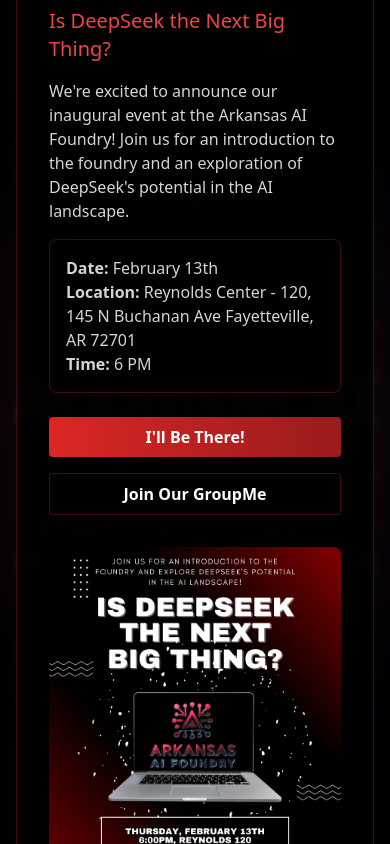
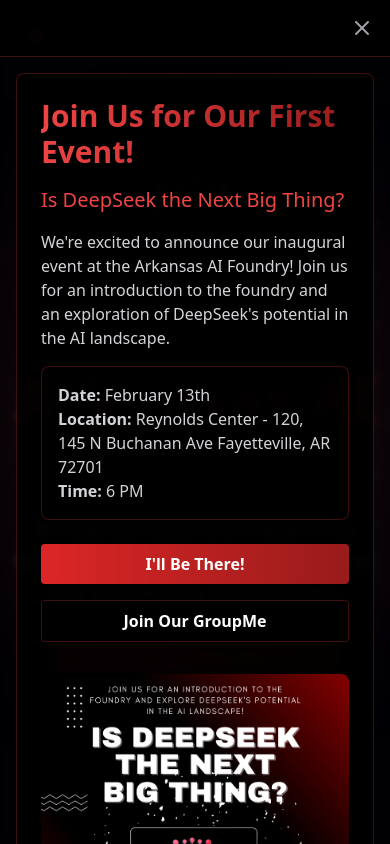
Before and after one commit to srbutler1/ai-foundry, a React (Vite) app: page / in a window 390 px wide. Shown: the top 844 px of the page. Built offline with nearby package versions, Linux system fonts and the light colour scheme.

Commit message:
pop up mobile fix

```diff
--- a/src/components/ui/EventPopup.jsx
+++ b/src/components/ui/EventPopup.jsx
@@ -16,15 +16,21 @@ const EventPopup = () => {
   if (!isOpen) return null;
 
   return (
-    <div className="fixed inset-0 z-50 flex items-center justify-center p-4 bg-black/50 backdrop-blur-sm">
-      <div className="relative bg-black/90 border border-red-900/50 backdrop-blur-md p-8 rounded-lg max-w-5xl w-full text-white">
+    <div className="fixed inset-0 z-50 flex flex-col bg-black/50 backdrop-blur-sm">
+      {/* Fixed header with close button */}
+      <div className="sticky top-0 z-50 w-full bg-black/90 border-b border-red-900/50 p-4 flex justify-end">
         <button
           onClick={() => setIsOpen(false)}
-          className="absolute top-4 right-4 text-zinc-400 hover:text-white transition-colors"
+          className="text-zinc-400 hover:text-white transition-colors"
+          aria-label="Close popup"
         >
           <X className="h-6 w-6" />
         </button>
+      </div>
 
+      {/* Scrollable content */}
+      <div className="flex-1 overflow-y-auto p-4">
+        <div className="bg-black/90 border border-red-900/50 backdrop-blur-md p-6 rounded-lg max-w-5xl mx-auto w-full text-white">
           <div className="flex flex-col lg:flex-row gap-8">
             {/* Left side: Event Information */}
             <div className="flex-1">
@@ -90,6 +96,7 @@ const EventPopup = () => {
           </div>
         </div>
       </div>
+    </div>
   );
 };
 
```
Lines whose indentation alone changed are shown as unchanged.
